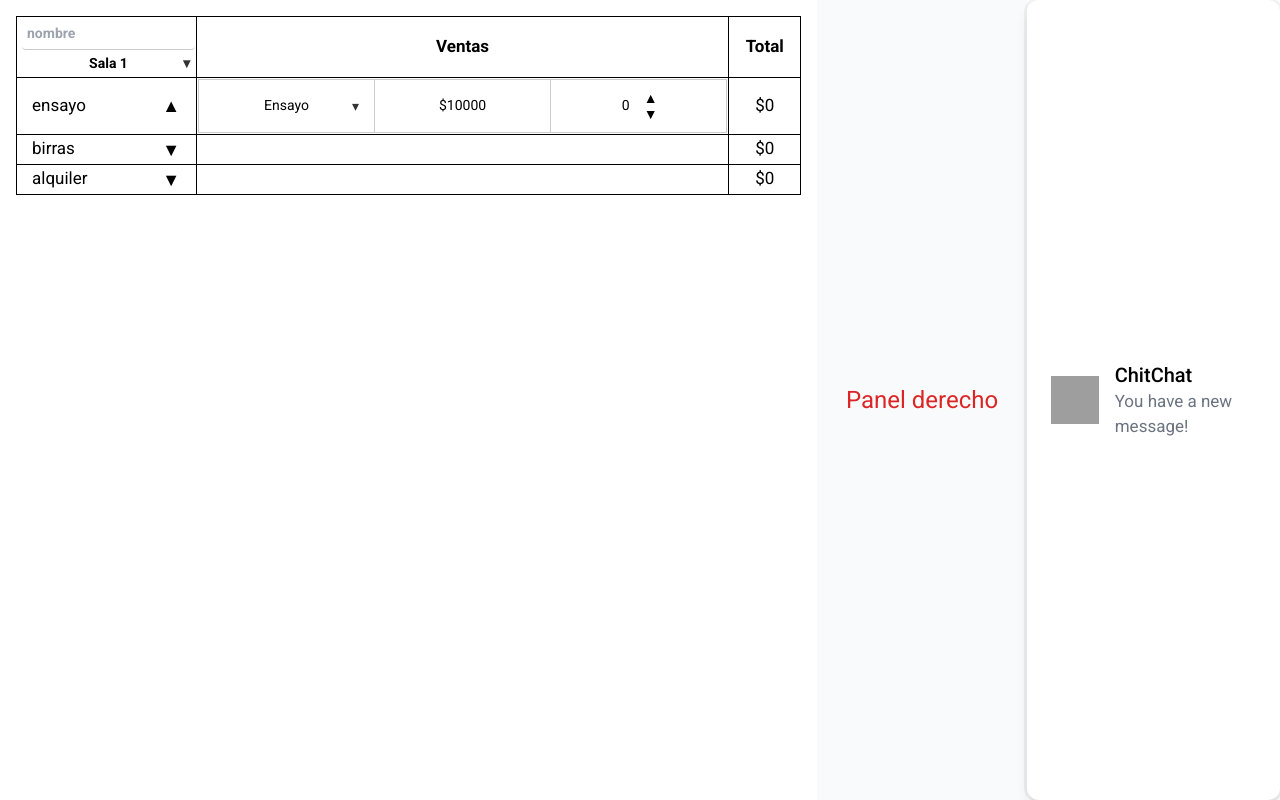
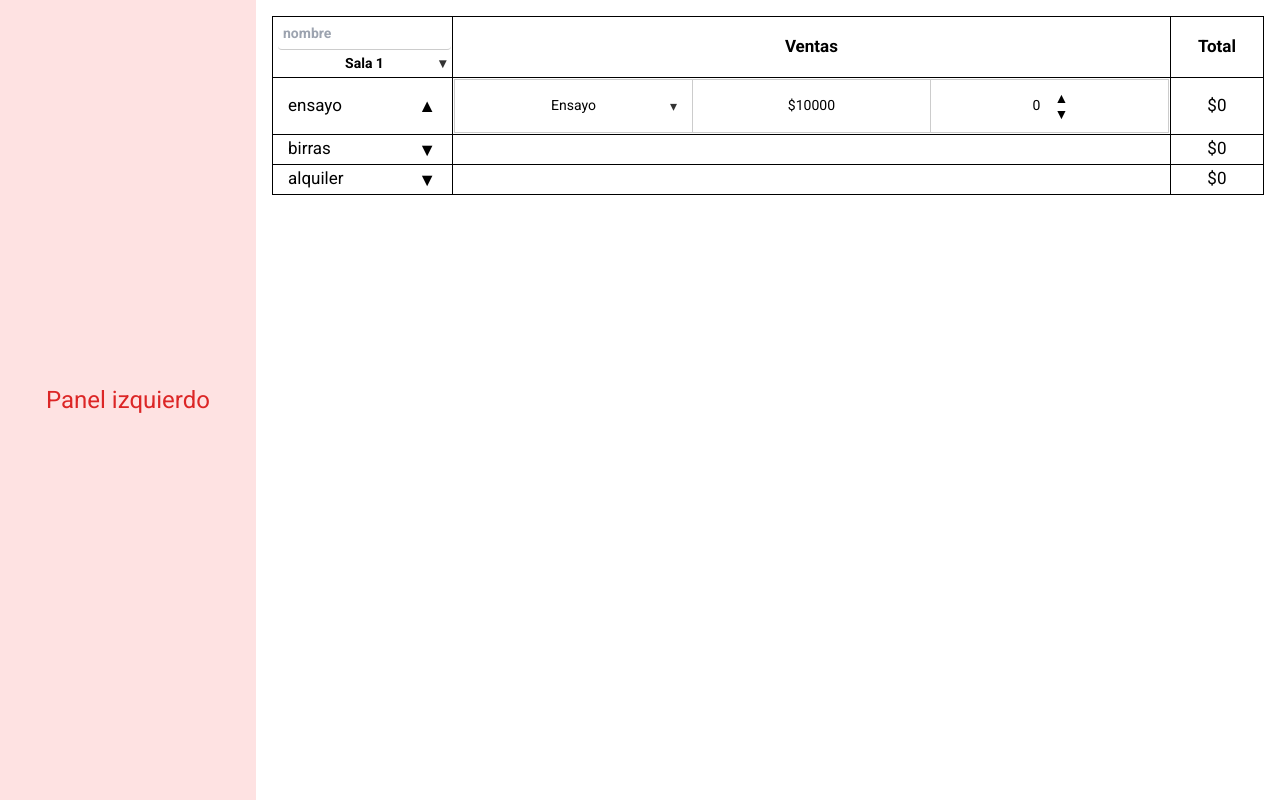
Before and after one commit to lucastrajtenberg/contabilidad_sonidal, a React (Vite) app in the folder ivanarko_sys/: page / in a window 1280 px wide. Built offline with nearby package versions, Linux system fonts and the light colour scheme; grey boxes are pictures that could not be loaded.

Commit message:
reform lado del navbar

```diff
--- a/ivanarko_sys/src/App.jsx
+++ b/ivanarko_sys/src/App.jsx
@@ -2,24 +2,14 @@ import TablaCliente from "./components/TablaCliente";
 
 export default function App() {
   return (
+
     <div className="flex h-screen">
-  <div className="w-[80%] p-4 overflow-auto">
-    <TablaCliente />
-  </div>
-  <div className="w-[20%] p-4 text-2xl text-red-600 bg-gray-50 flex items-center justify-center">
-  Panel derecho
-</div>
-<div class="mx-auto flex max-w-sm items-center gap-x-4 rounded-xl bg-white p-6 shadow-lg outline outline-black/5 dark:bg-slate-800 dark:shadow-none dark:-outline-offset-1 dark:outline-white/10">
-  <img class="size-12 shrink-0" src="/img/logo.svg" alt="ChitChat Logo" />
-  <div>
-    <div class="text-xl font-medium text-black dark:text-white">ChitChat</div>
-    <p class="text-gray-500 dark:text-gray-400">You have a new message!</p>
-  </div>
-</div>
-
-
-
-</div>
-
+      <div className="w-[20%] p-4 text-2xl text-red-600 bg-red-100 flex items-center justify-center">
+        Panel izquierdo
+      </div>
+      <div className="w-[80%] p-4 overflow-auto">
+        <TablaCliente />
+      </div>
+    </div>
   );
 }
```
